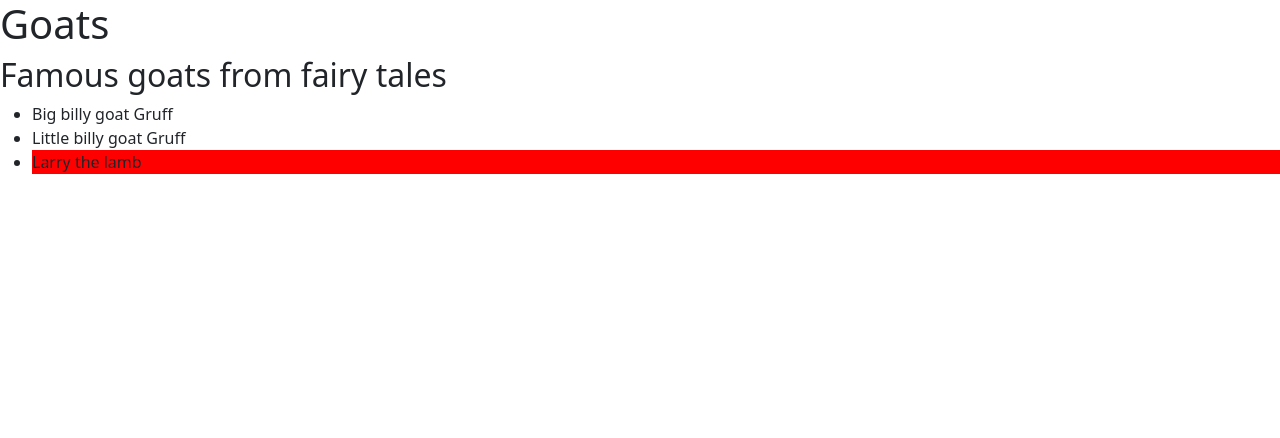
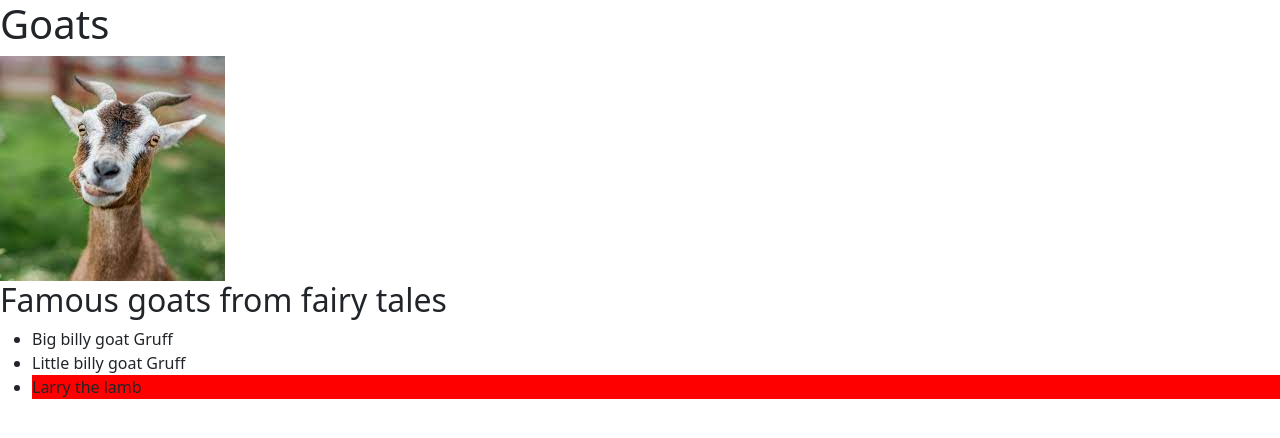
Before and after one commit to stevenaeola/goats, a plain HTML site: page index.html in a window 1280 px wide. Drawn offline with nearby package versions, Linux system fonts and the light colour scheme.

Commit message:
added picture of goat

```diff
--- a/index.html
+++ b/index.html
@@ -12,6 +12,7 @@
   </head>
   <body>
     <h1>Goats</h1>
+    <img src="goat.jpg" alt="Goat Picture">
 
     <h2>Famous goats from fairy tales</h2>
 
```
Also changed, not shown: goat.jpg (added).
